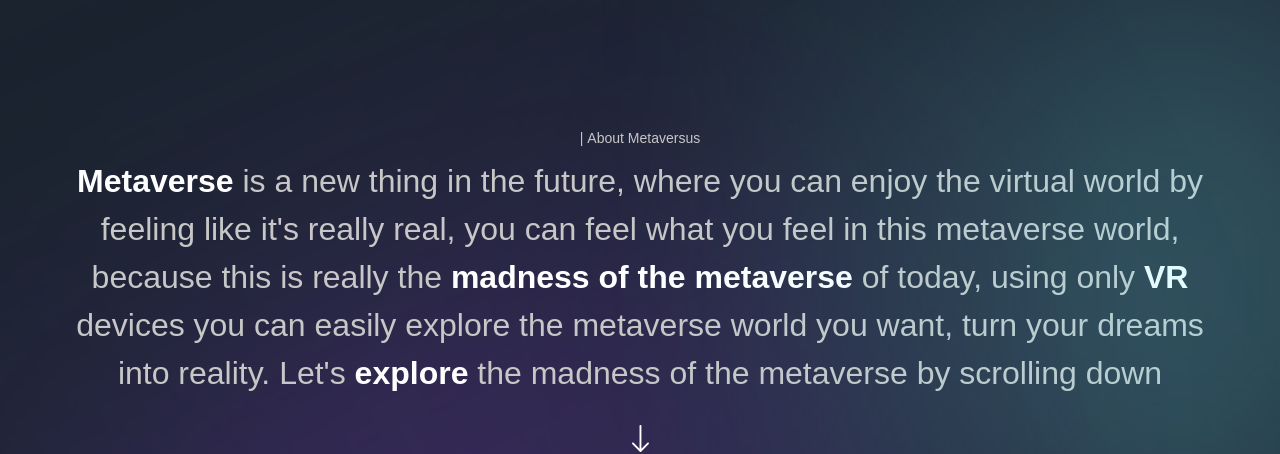
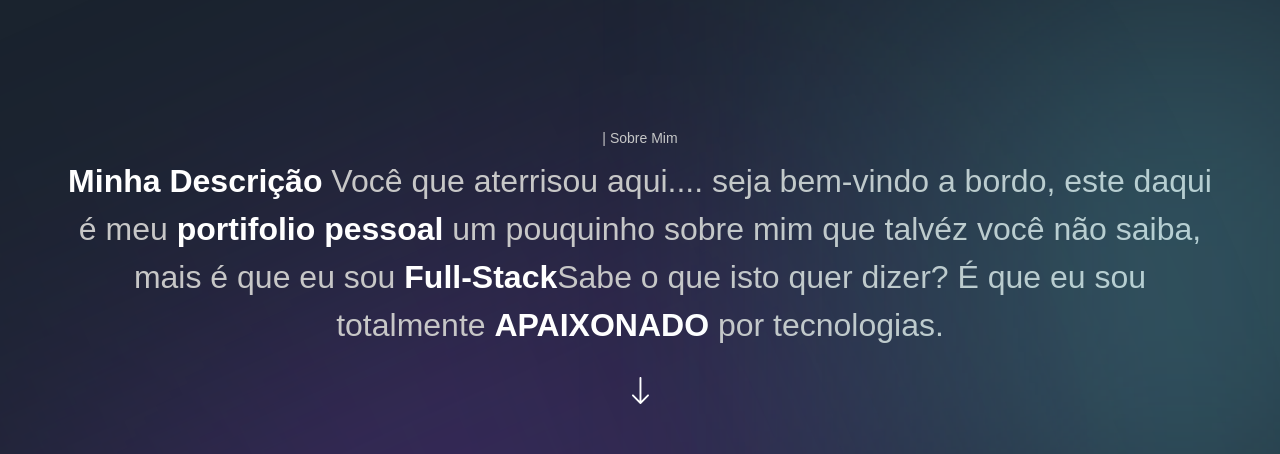
Before and after one commit to fabioNog/personal_presentation, a Next.js app: page / in a window 1280 px wide. Shown: the part 1040-1494 px from the top of the page. Built offline with nearby package versions, Linux system fonts and the light colour scheme; a web font is replaced by a local one.

Commit message:
Describ about

```diff
--- a/sections/About.jsx
+++ b/sections/About.jsx
@@ -16,25 +16,21 @@ const About = () => (
       viewport={{ once: false, amount: 0.25 }}
       className={`${styles.innerWidth} mx-auto ${styles.flexCenter} flex-col`}
     >
-      <TypingText title="| About Metaversus" textStyles="text-center" />
+      <TypingText title="| Sobre Mim" textStyles="text-center" />
 
       <motion.p
         variants={fadeIn('up', 'tween', 0.2, 1)}
         className="mt-[8px] font-normal sm:text-[32px] text-[20px] text-center text-secondary-white"
       >
-        <span className="font-extrabold text-white">Metaverse</span> is a new
-        thing in the future, where you can enjoy the virtual world by feeling
-        like it's really real, you can feel what you feel in this metaverse
-        world, because this is really the{' '}
+        <span className="font-extrabold text-white">Minha Descrição</span> Você que
+        aterrisou aqui.... seja bem-vindo a bordo, este daqui é meu {' '}
         <span className="font-extrabold text-white">
-          madness of the metaverse
+          portifolio pessoal
         </span>{' '}
-        of today, using only{' '}
-        <span className="font-extrabold text-white">VR</span> devices you can
-        easily explore the metaverse world you want, turn your dreams into
-        reality. Let's{' '}
-        <span className="font-extrabold text-white">explore</span> the madness
-        of the metaverse by scrolling down
+        um pouquinho sobre mim que talvéz você não saiba, mais é que eu sou {' '}
+        <span className="font-extrabold text-white">Full-Stack</span>Sabe o que isto quer dizer?
+        É que eu sou totalmente {' '}
+        <span className="font-extrabold text-white">APAIXONADO </span>por tecnologias.
       </motion.p>
 
       <motion.img
```
